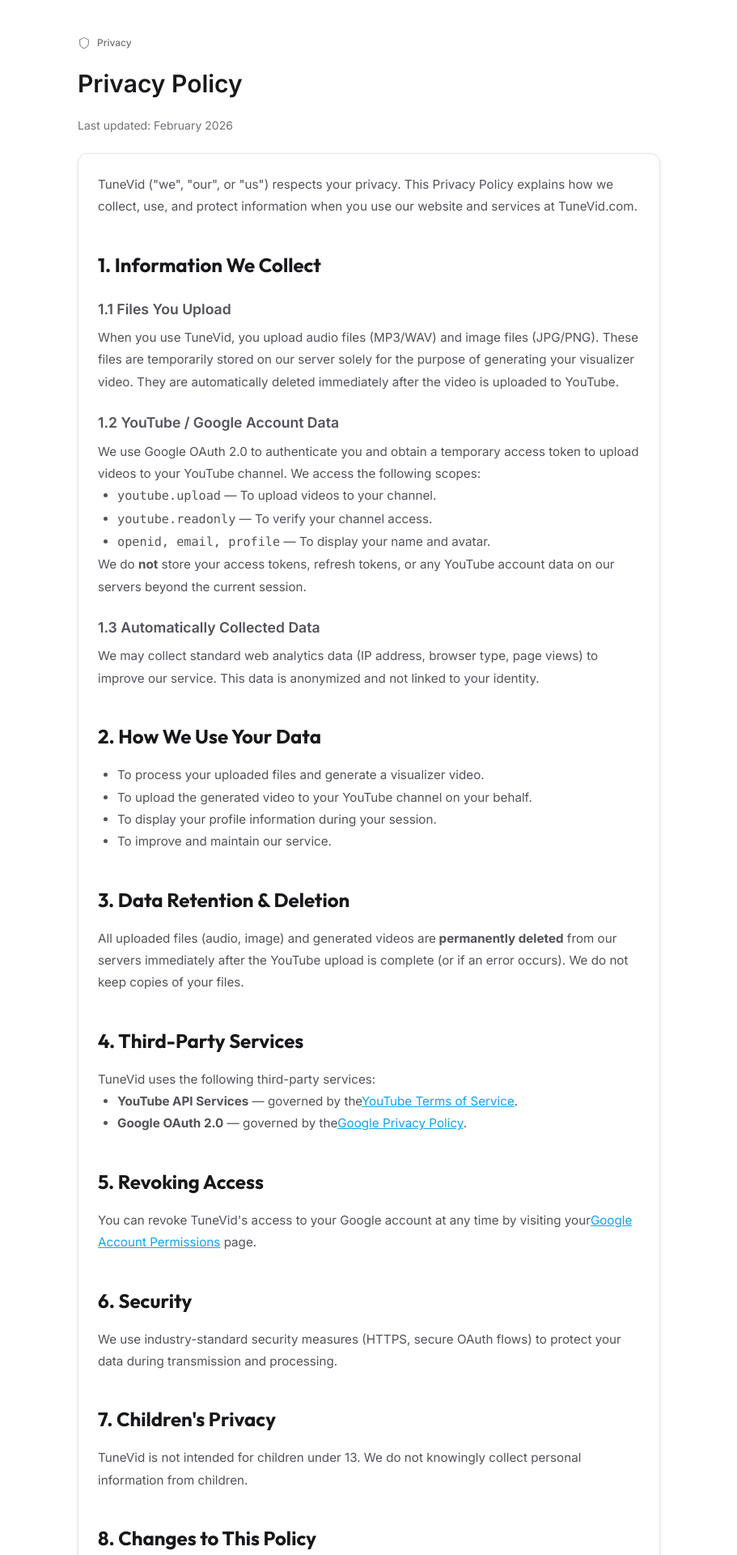
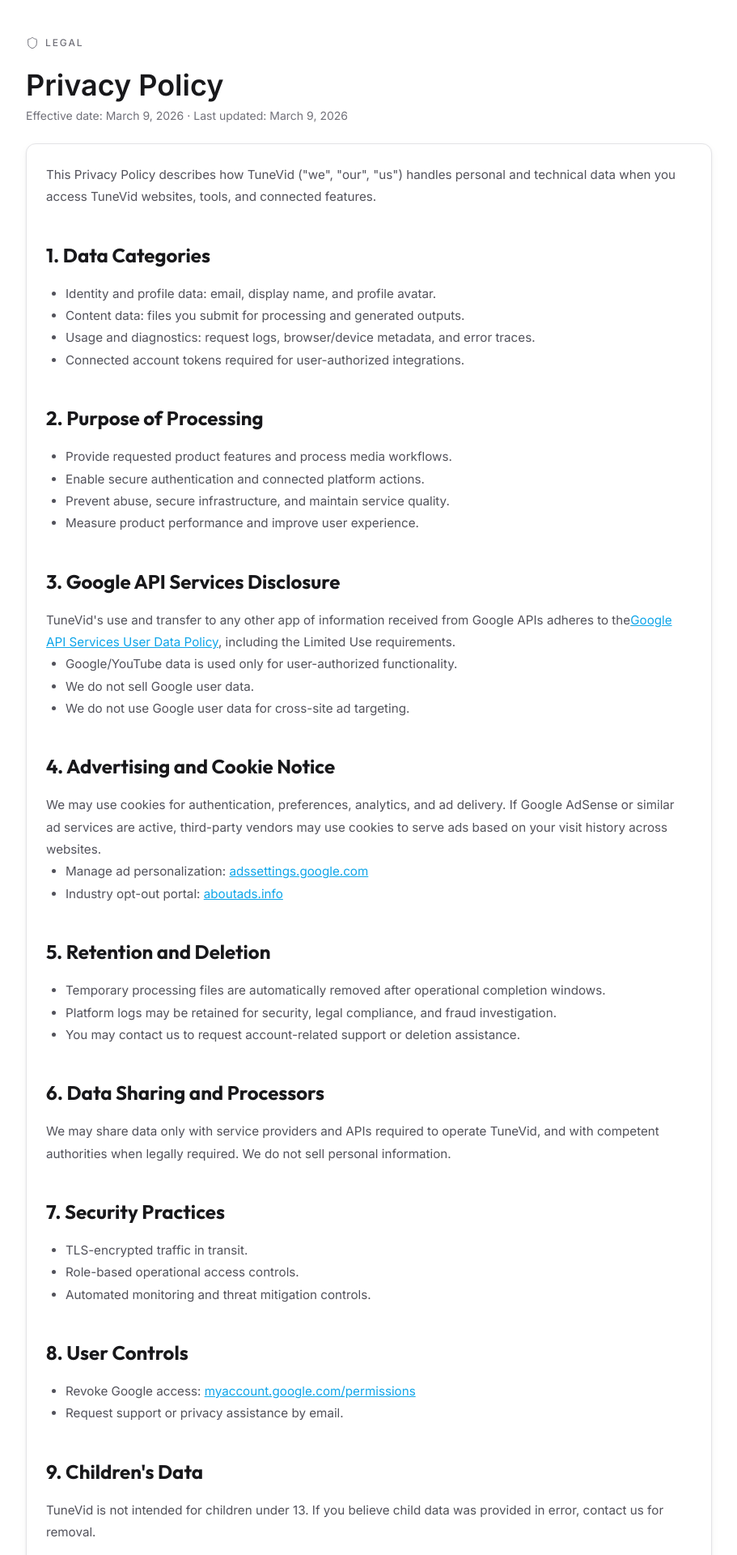
Before and after one commit to 9329238475x-wq/tunevid-final, a Next.js app: page /privacy-policy in a window 1280 px wide. Shown: the part 80-2000 px from the top of the page at 81% size, without its empty margins (184-1095 px from the left). Built offline with nearby package versions, Linux system fonts and the light colour scheme; no server answers.

Commit message:
UI changes

```diff
--- a/src/app/privacy-policy/page.tsx
+++ b/src/app/privacy-policy/page.tsx
@@ -1,127 +1,112 @@
 import { Shield } from "lucide-react";
 
 export const metadata = {
-    title: "Privacy Policy",
-    description: "TuneVid Privacy Policy — how we handle your data, YouTube API usage, and file processing. Your files are auto-deleted after processing.",
+  title: "Privacy Policy | TuneVid",
+  description:
+    "Official TuneVid privacy policy for users and partners, including Google API Services disclosures and advertising cookie information.",
 };
 
 export default function PrivacyPolicyPage() {
-    return (
-        <div className="mx-auto max-w-3xl px-6 py-16 space-y-6">
-            <div className="flex items-center gap-2">
-                <Shield className="w-4 h-4 text-zinc-500 dark:text-zinc-400" strokeWidth={1.5} />
-                <p className="text-xs font-medium text-zinc-500 dark:text-zinc-400">Privacy</p>
-            </div>
-            <h1 className="text-3xl font-semibold text-zinc-900 dark:text-zinc-100">Privacy Policy</h1>
-            <p className="text-sm text-zinc-500 dark:text-zinc-400">Last updated: February 2026</p>
+  return (
+    <div className="mx-auto max-w-4xl px-6 py-16 space-y-6">
+      <div className="flex items-center gap-2">
+        <Shield className="h-4 w-4 text-zinc-500 dark:text-zinc-400" strokeWidth={1.5} />
+        <p className="text-xs font-medium uppercase tracking-[0.16em] text-zinc-500 dark:text-zinc-400">
+          Legal
+        </p>
+      </div>
 
-            <div className="rounded-xl border border-zinc-200 bg-white p-6 shadow-sm legal-content dark:border-zinc-800 dark:bg-zinc-950">
-                <p>
-                    TuneVid ("we", "our", or "us") respects your privacy. This
-                    Privacy Policy explains how we collect, use, and protect information
-                    when you use our website and services at TuneVid.com.
-                </p>
+      <div>
+        <h1 className="text-3xl font-semibold text-zinc-900 dark:text-zinc-100 sm:text-4xl">Privacy Policy</h1>
+        <p className="mt-2 text-sm text-zinc-500 dark:text-zinc-400">
+          Effective date: March 9, 2026 · Last updated: March 9, 2026
+        </p>
+      </div>
 
-                <h2>1. Information We Collect</h2>
-                <h3>1.1 Files You Upload</h3>
-                <p>
-                    When you use TuneVid, you upload audio files (MP3/WAV) and image files
-                    (JPG/PNG). These files are temporarily stored on our server solely
-                    for the purpose of generating your visualizer video. They are
-                    automatically deleted immediately after the video is uploaded to
-                    YouTube.
-                </p>
+      <article className="legal-content rounded-xl border border-zinc-200 bg-white p-6 shadow-sm dark:border-zinc-800 dark:bg-zinc-950">
+        <p>
+          This Privacy Policy describes how TuneVid ("we", "our", "us") handles personal and technical data when
+          you access TuneVid websites, tools, and connected features.
+        </p>
 
-                <h3>1.2 YouTube / Google Account Data</h3>
-                <p>
-                    We use Google OAuth 2.0 to authenticate you and obtain a temporary
-                    access token to upload videos to your YouTube channel. We access the
-                    following scopes:
-                </p>
-                <ul>
-                    <li><code>youtube.upload</code> — To upload videos to your channel.</li>
-                    <li><code>youtube.readonly</code> — To verify your channel access.</li>
-                    <li><code>openid, email, profile</code> — To display your name and avatar.</li>
-                </ul>
-                <p>
-                    We do <strong>not</strong> store your access tokens, refresh tokens,
-                    or any YouTube account data on our servers beyond the current session.
-                </p>
+        <h2>1. Data Categories</h2>
+        <ul>
+          <li>Identity and profile data: email, display name, and profile avatar.</li>
+          <li>Content data: files you submit for processing and generated outputs.</li>
+          <li>Usage and diagnostics: request logs, browser/device metadata, and error traces.</li>
+          <li>Connected account tokens required for user-authorized integrations.</li>
+        </ul>
 
-                <h3>1.3 Automatically Collected Data</h3>
-                <p>
-                    We may collect standard web analytics data (IP address, browser type,
-                    page views) to improve our service. This data is anonymized and not
-                    linked to your identity.
-                </p>
+        <h2>2. Purpose of Processing</h2>
+        <ul>
+          <li>Provide requested product features and process media workflows.</li>
+          <li>Enable secure authentication and connected platform actions.</li>
+          <li>Prevent abuse, secure infrastructure, and maintain service quality.</li>
+          <li>Measure product performance and improve user experience.</li>
+        </ul>
 
-                <h2>2. How We Use Your Data</h2>
-                <ul>
-                    <li>To process your uploaded files and generate a visualizer video.</li>
-                    <li>To upload the generated video to your YouTube channel on your behalf.</li>
-                    <li>To display your profile information during your session.</li>
-                    <li>To improve and maintain our service.</li>
-                </ul>
+        <h2>3. Google API Services Disclosure</h2>
+        <p>
+          TuneVid&apos;s use and transfer to any other app of information received from Google APIs adheres to the
+          <a href="https://developers.google.com/terms/api-services-user-data-policy" target="_blank" rel="noopener noreferrer">
+            Google API Services User Data Policy
+          </a>
+          , including the Limited Use requirements.
+        </p>
+        <ul>
+          <li>Google/YouTube data is used only for user-authorized functionality.</li>
+          <li>We do not sell Google user data.</li>
+          <li>We do not use Google user data for cross-site ad targeting.</li>
+        </ul>
 
-                <h2>3. Data Retention & Deletion</h2>
-                <p>
-                    All uploaded files (audio, image) and generated videos are
-                    <strong> permanently deleted</strong> from our servers immediately
-                    after the YouTube upload is complete (or if an error occurs).
-                    We do not keep copies of your files.
-                </p>
+        <h2>4. Advertising and Cookie Notice</h2>
+        <p>
+          We may use cookies for authentication, preferences, analytics, and ad delivery. If Google AdSense or
+          similar ad services are active, third-party vendors may use cookies to serve ads based on your visit
+          history across websites.
+        </p>
+        <ul>
+          <li>Manage ad personalization: <a href="https://adssettings.google.com" target="_blank" rel="noopener noreferrer">adssettings.google.com</a></li>
+          <li>Industry opt-out portal: <a href="https://www.aboutads.info" target="_blank" rel="noopener noreferrer">aboutads.info</a></li>
+        </ul>
 
-                <h2>4. Third-Party Services</h2>
-                <p>TuneVid uses the following third-party services:</p>
-                <ul>
-                    <li>
-                        <strong>YouTube API Services</strong> — governed by the
-                        <a href="https://www.youtube.com/t/terms" target="_blank" rel="noopener noreferrer">
-                            YouTube Terms of Service
-                        </a>.
-                    </li>
-                    <li>
-                        <strong>Google OAuth 2.0</strong> — governed by the
-                        <a href="https://policies.google.com/privacy" target="_blank" rel="noopener noreferrer">
-                            Google Privacy Policy
-                        </a>.
-                    </li>
-                </ul>
+        <h2>5. Retention and Deletion</h2>
+        <ul>
+          <li>Temporary processing files are automatically removed after operational completion windows.</li>
+          <li>Platform logs may be retained for security, legal compliance, and fraud investigation.</li>
+          <li>You may contact us to request account-related support or deletion assistance.</li>
+        </ul>
 
-                <h2>5. Revoking Access</h2>
-                <p>
-                    You can revoke TuneVid&apos;s access to your Google account at any time
-                    by visiting your
-                    <a href="https://myaccount.google.com/permissions" target="_blank" rel="noopener noreferrer">
-                        Google Account Permissions
-                    </a> page.
-                </p>
+        <h2>6. Data Sharing and Processors</h2>
+        <p>
+          We may share data only with service providers and APIs required to operate TuneVid, and with competent
+          authorities when legally required. We do not sell personal information.
+        </p>
 
-                <h2>6. Security</h2>
-                <p>
-                    We use industry-standard security measures (HTTPS, secure OAuth
-                    flows) to protect your data during transmission and processing.
-                </p>
+        <h2>7. Security Practices</h2>
+        <ul>
+          <li>TLS-encrypted traffic in transit.</li>
+          <li>Role-based operational access controls.</li>
+          <li>Automated monitoring and threat mitigation controls.</li>
+        </ul>
 
-                <h2>7. Children&apos;s Privacy</h2>
-                <p>
-                    TuneVid is not intended for children under 13. We do not knowingly
-                    collect personal information from children.
-                </p>
+        <h2>8. User Controls</h2>
+        <ul>
+          <li>Revoke Google access: <a href="https://myaccount.google.com/permissions" target="_blank" rel="noopener noreferrer">myaccount.google.com/permissions</a></li>
+          <li>Request support or privacy assistance by email.</li>
+        </ul>
 
-                <h2>8. Changes to This Policy</h2>
-                <p>
-                    We may update this Privacy Policy from time to time. Any changes
-                    will be posted on this page with an updated "Last updated"
-                    date.
-                </p>
+        <h2>9. Children&apos;s Data</h2>
+        <p>
+          TuneVid is not intended for children under 13. If you believe child data was provided in error,
+          contact us for removal.
+        </p>
 
-                <h2>9. Contact Us</h2>
-                <p>
-                    If you have any questions about this Privacy Policy, please contact
-                    us at <a href="mailto:9329238475x@gmail.com">9329238475x@gmail.com</a>.
-                </p>
-            </div>
-        </div>
-    );
+        <h2>10. Contact</h2>
+        <p>
+          Privacy contact: <a href="mailto:9329238475x@gmail.com">9329238475x@gmail.com</a>
+        </p>
+      </article>
+    </div>
+  );
 }
--- a/src/app/privacy/page.tsx
+++ b/src/app/privacy/page.tsx
@@ -1,98 +1,111 @@
 export const metadata = {
   title: "Privacy Policy | TuneVid",
   description:
-    "TuneVid Privacy Policy including YouTube API Services data usage disclosures and legal commitments.",
+    "TuneVid Privacy Policy covering data collection, Google/YouTube API use, ad cookies, security, retention, and user rights.",
 };
 
 export default function PrivacyPage() {
   return (
-    <div className="mx-auto max-w-5xl px-6 py-14">
-      <article className="prose max-w-none dark:prose-invert">
-        <h1 className="text-4xl font-bold text-zinc-100">Privacy Policy - TuneVid</h1>
-        <p className="text-zinc-400">
-          <strong>Effective Date:</strong> [DD/MM/YYYY]
-          <br />
-          <strong>Last Updated:</strong> [DD/MM/YYYY]
+    <div className="mx-auto max-w-4xl px-6 py-16">
+      <div className="mb-6">
+        <p className="text-xs font-medium uppercase tracking-[0.16em] text-zinc-500 dark:text-zinc-400">
+          Legal
+        </p>
+        <h1 className="mt-2 text-3xl font-semibold text-zinc-900 dark:text-zinc-100 sm:text-4xl">
+          Privacy Policy
+        </h1>
+        <p className="mt-2 text-sm text-zinc-500 dark:text-zinc-400">
+          Effective date: March 9, 2026 · Last updated: March 9, 2026
+        </p>
+      </div>
+
+      <article className="legal-content rounded-xl border border-zinc-200 bg-white p-6 shadow-sm dark:border-zinc-800 dark:bg-zinc-950">
+        <p>
+          This Privacy Policy explains how TuneVid collects, uses, and protects information when you use our
+          website and services.
         </p>
 
-        <h2>2.1 Information We Collect</h2>
-        <ul className="text-zinc-400">
-          <li>Account data (name, email) when you sign in.</li>
-          <li>Uploaded media files (audio/image/video) for processing.</li>
-          <li>Technical logs (IP, browser, device, timestamps) for security and diagnostics.</li>
-          <li>OAuth tokens when you connect Google/YouTube account.</li>
+        <h2>1. Information We Collect</h2>
+        <ul>
+          <li>Account details such as name, email, and profile image when you sign in.</li>
+          <li>Uploaded files (for example audio and image assets) required to process your requests.</li>
+          <li>Technical data such as IP address, browser, device type, and request logs for security and diagnostics.</li>
+          <li>OAuth credentials needed to perform authorized YouTube actions on your behalf.</li>
         </ul>
 
-        <h2>2.2 How We Use Data</h2>
-        <ul className="text-zinc-400">
-          <li>Requested tools (e.g., Vocal Remover, Video Visualizer, conversions) perform करने के लिए.</li>
-          <li>YouTube upload requests execute करने के लिए (title, description, privacy settings etc.).</li>
-          <li>Service reliability, fraud prevention, debugging, and support के लिए.</li>
-          <li>Product improvement के लिए aggregated/non-personal analytics.</li>
+        <h2>2. How We Use Information</h2>
+        <ul>
+          <li>To provide requested tool functionality and generate output files.</li>
+          <li>To publish content to your YouTube account only when you explicitly request it.</li>
+          <li>To operate, secure, debug, and improve the Service.</li>
+          <li>To communicate service updates, support responses, and policy notices.</li>
         </ul>
 
-        <h2>2.3 YouTube API Services Data Use</h2>
-        <p className="text-zinc-400">
-          TuneVid YouTube API Services और Google OAuth scopes का उपयोग केवल user-authorized actions
-          (जैसे video upload/metadata update) के लिए करता है.
-          <br />
-          We do <strong>not</strong> sell YouTube user data.
-          <br />
-          We do <strong>not</strong> use Google user data for ad targeting, profiling, or data brokerage.
+        <h2>3. Google and YouTube API Data Use</h2>
+        <p>
+          TuneVid uses Google OAuth and YouTube API scopes only for user-authorized actions, such as channel
+          verification and video upload workflows.
         </p>
-        <p className="text-zinc-400">
-          <strong>Required Disclosure:</strong>
-          <br />
-          TuneVid&apos;s use and transfer to any other app of information received from Google APIs will adhere
-          to Google API Services User Data Policy, including the Limited Use requirements.
+        <p>
+          TuneVid&apos;s use and transfer of information received from Google APIs adheres to the
+          Google API Services User Data Policy, including Limited Use requirements.
+        </p>
+        <ul>
+          <li>We do not sell Google or YouTube user data.</li>
+          <li>We do not use Google user data for ad targeting or data brokerage.</li>
+        </ul>
+
+        <h2>4. Ads, Cookies, and Analytics</h2>
+        <p>
+          TuneVid may use cookies and similar technologies for essential site functionality, traffic analytics,
+          and ad serving. If Google AdSense is enabled, Google and its partners may use cookies to show ads
+          based on prior visits to this or other websites.
+        </p>
+        <ul>
+          <li>You can control ad personalization from <a href="https://adssettings.google.com" target="_blank" rel="noopener noreferrer">Google Ad Settings</a>.</li>
+          <li>You can review partner opt-out options at <a href="https://www.aboutads.info" target="_blank" rel="noopener noreferrer">aboutads.info</a>.</li>
+        </ul>
+
+        <h2>5. Data Retention</h2>
+        <ul>
+          <li>Processing files are retained only as long as needed for the requested operation.</li>
+          <li>Temporary uploads and generated outputs are periodically deleted by automated cleanup jobs.</li>
+          <li>Operational logs may be retained for security, abuse prevention, and incident response.</li>
+        </ul>
+
+        <h2>6. Data Sharing</h2>
+        <p>
+          We do not sell personal data. We may share limited data with infrastructure providers,
+          API providers, and compliance-required authorities strictly for service delivery or legal obligations.
         </p>
 
-        <h2>2.4 Data Sharing</h2>
-        <ul className="text-zinc-400">
-          <li>हम personal data third-party advertisers/data brokers को नहीं बेचते।</li>
-          <li>Data sharing केवल trusted processors तक सीमित है, strictly service delivery के लिए।</li>
-          <li>Legal obligation पर applicable law के अनुसार disclosure हो सकता है।</li>
+        <h2>7. Security</h2>
+        <ul>
+          <li>Encryption in transit (HTTPS/TLS).</li>
+          <li>Access controls and token-handling safeguards.</li>
+          <li>Monitoring and abuse detection to protect platform integrity.</li>
         </ul>
 
-        <h2>2.5 Data Retention</h2>
-        <ul className="text-zinc-400">
-          <li>Uploaded files processing completion के बाद limited retention window में delete किए जाते हैं.</li>
-          <li>OAuth credentials encrypted form में रखे जाते हैं और केवल authorized workflows में उपयोग होते हैं.</li>
-          <li>User request पर account-related data deletion process उपलब्ध है।</li>
+        <h2>8. Your Rights and Controls</h2>
+        <ul>
+          <li>You can revoke Google account access at <a href="https://myaccount.google.com/permissions" target="_blank" rel="noopener noreferrer">myaccount.google.com/permissions</a>.</li>
+          <li>You may request account-related support or data inquiries by email.</li>
         </ul>
 
-        <h2>2.6 Security</h2>
-        <ul className="text-zinc-400">
-          <li>Encryption in transit (HTTPS/TLS).</li>
-          <li>Access controls, token protection, server-side security monitoring.</li>
-          <li>Principle of least privilege for internal access.</li>
-        </ul>
-
-        <h2>2.7 User Controls</h2>
-        <p className="text-zinc-400">
-          You can revoke Google access at:{" "}
-          <a href="https://myaccount.google.com/permissions" target="_blank" rel="noopener noreferrer">
-            https://myaccount.google.com/permissions
-          </a>
-          <br />
-          Data deletion/support requests:{" "}
-          <a href="mailto:9329238475x@gmail.com">9329238475x@gmail.com</a>
+        <h2>9. Children&apos;s Privacy</h2>
+        <p>
+          The Service is not directed to children under 13, and we do not knowingly collect personal data from children.
         </p>
 
-        <h2>2.8 Children&apos;s Privacy</h2>
-        <p className="text-zinc-400">
-          Service 13 वर्ष से कम आयु के बच्चों के लिए intended नहीं है। यदि अनजाने में ऐसा data collect
-          होता है, हम उसे delete करेंगे।
+        <h2>10. Policy Updates</h2>
+        <p>
+          We may update this policy as the Service evolves. Material changes will be reflected by updating
+          the date on this page.
         </p>
 
-        <h2>2.9 Policy Updates</h2>
-        <p className="text-zinc-400">
-          यह policy समय-समय पर अपडेट हो सकती है। Material changes पर updated date और notice publish किया जाएगा।
-        </p>
-
-        <h2>2.10 Contact</h2>
-        <p className="text-zinc-400">
-          Privacy queries: <a href="mailto:9329238475x@gmail.com">9329238475x@gmail.com</a>
+        <h2>11. Contact</h2>
+        <p>
+          Privacy and data questions: <a href="mailto:9329238475x@gmail.com">9329238475x@gmail.com</a>
         </p>
       </article>
     </div>
```
